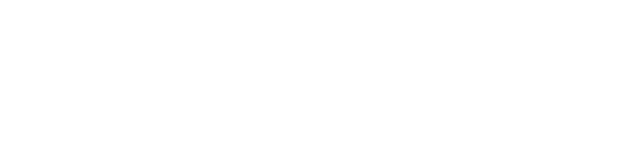
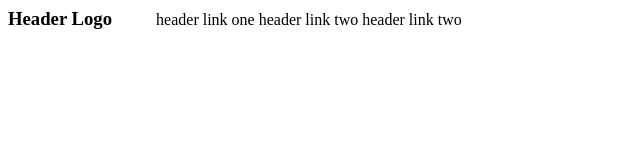
Before and after one commit to damdam00/Landing-Page, a plain HTML site: page index.html in a window 1280 px wide. Shown: the whole page, without its empty margins (0-640 px from the left). Drawn offline with Linux system fonts and the light colour scheme.

Commit message:
Started work on header section

```diff
--- a/index.html
+++ b/index.html
@@ -7,6 +7,13 @@
     <link rel="stylesheet" href="style.css">
 </head>
 <body>
-
+    <div class="header">
+        <h3 class="headerlogo">Header Logo</h3>
+        <ul class="ullist">
+            <li class="links">header link one</li>
+            <li class="links">header link two</li>
+            <li class="links">header link two</li>
+        </ul>
+    </div>
 </body>
 </html>
--- a/style.css
+++ b/style.css
@@ -0,0 +1,11 @@
+.links {
+    display: inline;
+}
+
+.headerlogo{
+    display: inline;
+}
+
+.ullist {
+    display: inline;
+}
```
